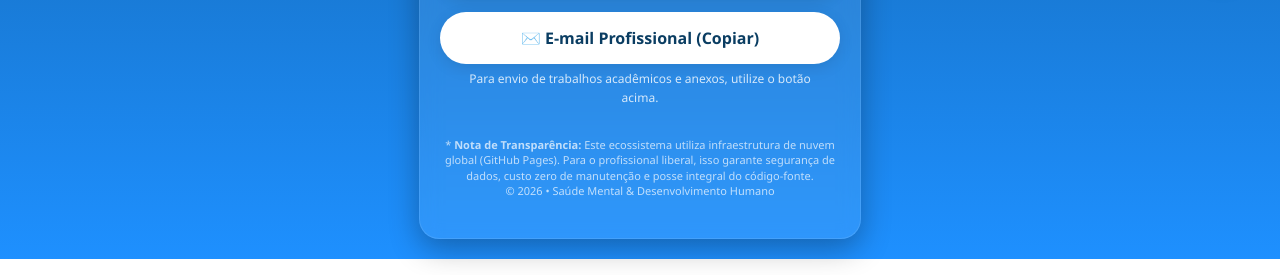
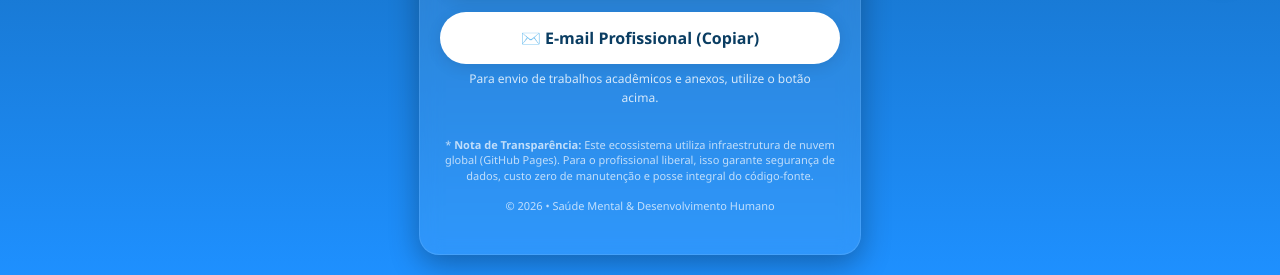
Before and after one commit to rafaelpaixaopsi/rafaelpaixaopsi.github.io, a plain HTML site: page index.html in a window 1280 px wide. Shown: the part 786-1061 px from the top of the page. Drawn offline with Linux system fonts and the light colour scheme.

Commit message:
Update index.html

```diff
--- a/index.html
+++ b/index.html
@@ -188,7 +188,7 @@
         <footer>
             * <b>Nota de Transparência:</b> Este ecossistema utiliza infraestrutura de nuvem global (GitHub Pages).
             Para o profissional liberal, isso garante segurança de dados, custo zero de manutenção
-            e posse integral do código-fonte.<br>
+            e posse integral do código-fonte.<br><br>
             © 2026 • Saúde Mental & Desenvolvimento Humano
         </footer>
     </div>
```
